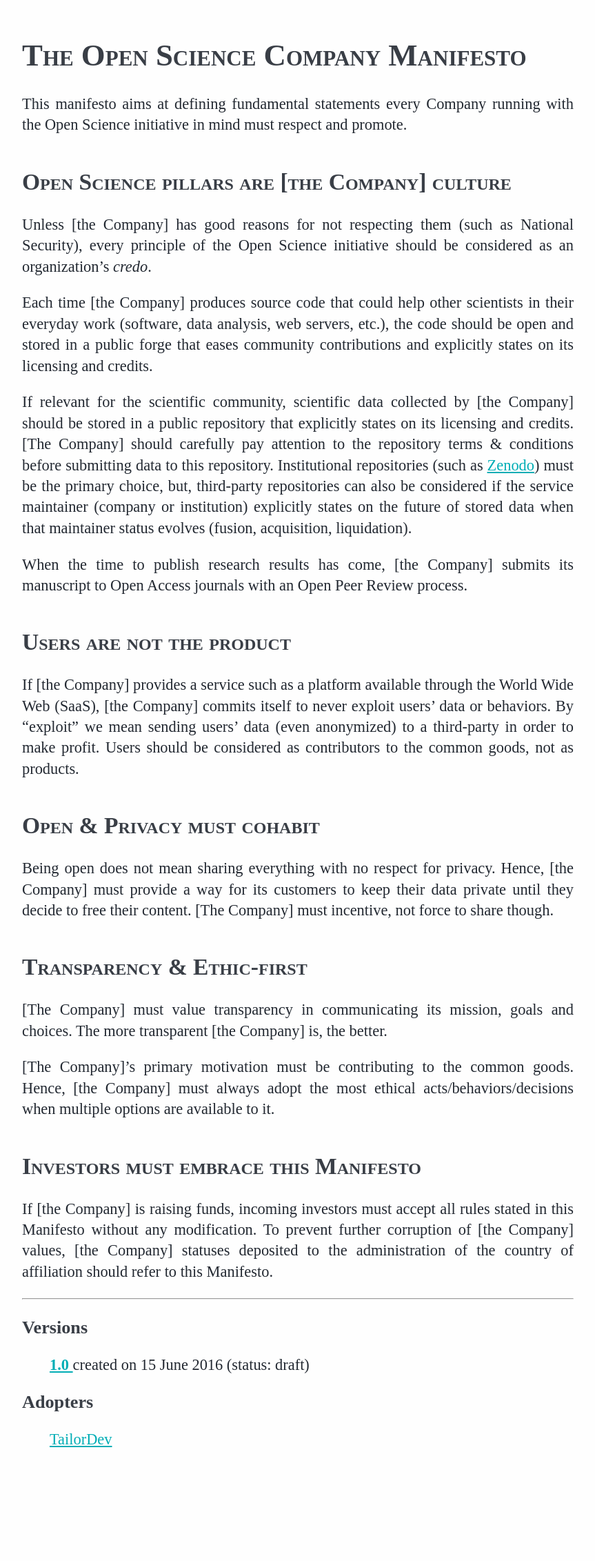
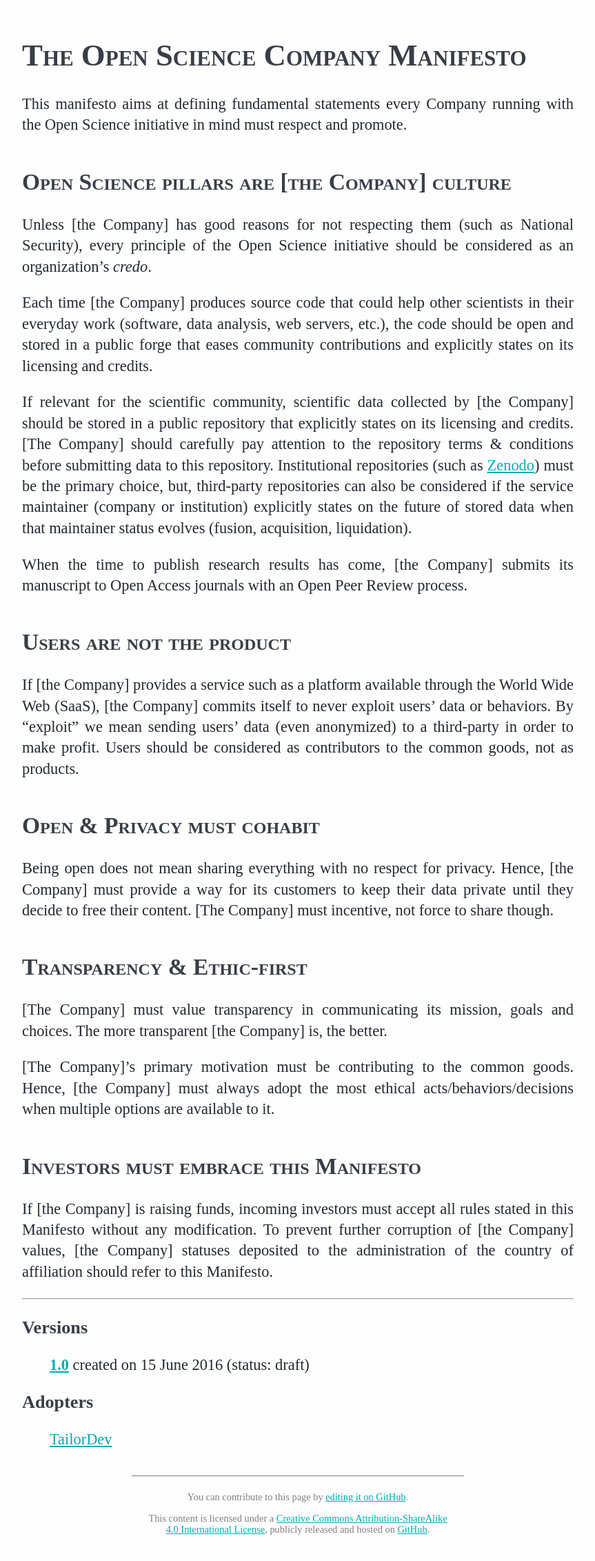
Before and after one commit to TailorDev/manifesto, a Jekyll site: the page built from index.html, in a window 1280 px wide. Shown: the whole page at 69% size, without its empty margins (208-1071 px from the left). Built offline with Jekyll 4.4.1, drawn with Linux system fonts in a browser that asks for light colours; before the commit the page ends 2147 px from its top, so only the background shows below that.

Commit message:
Add footer (+ fix title/style)

```diff
--- a/_layouts/default.html
+++ b/_layouts/default.html
@@ -16,7 +16,14 @@
     <div class="content">
         {{ content }}
     </div>
-
+    <footer>
+        <p>You can contribute to this page by <a href="https://github.com/TailorDev/manifesto/edit/gh-pages/{{ page.path }}">editing it on GitHub</a>.</p>
+        <p>
+            This content is licensed under a
+            <a href="https://creativecommons.org/licenses/by-sa/4.0/">Creative Commons Attribution-ShareAlike 4.0 International License</a>, publicly released
+            and hosted on <a href="https://github.com/TailorDev/manifesto">GitHub</a>.
+        </p>
+    </footer>
   </body>
 
 </html>
--- a/css/styles.scss
+++ b/css/styles.scss
@@ -40,7 +40,7 @@ body
     {
         list-style: none outside;
     }
-    .content
+    .content, footer
     {
         font-family: 'Times New Roman', Georgia, serif;
         font-size: 1.4rem;
@@ -50,4 +50,19 @@ body
         margin-left: auto;
         padding: 1rem;
     }
+
+    footer
+    {
+        font-size: 0.9rem;
+        max-width: 450px;
+        border-top: 1px solid gray;
+        padding-top: 0.5rem;
+        color: gray;
+    }
+
+    footer p
+    {
+        text-align: center;
+        line-height: 1rem;
+    }
 }
--- a/index.html
+++ b/index.html
@@ -18,14 +18,12 @@ title: Open Science Company Manifesto
 {% for p in site.pages %}
 {% if p.url contains '/version/' %}
     <li class="version">
-        <a href="{{ p.url }}">
-            {% assign name = p.name|replace:'.md','' %}
-            {% if p.current %}
-                <strong>{{ name }}</strong>
-            {% else %}
-                {{ name }}
-            {% endif %}
-        </a>
+    {% assign name = p.name|replace:'.md','' %}
+    {% if p.current %}
+        <a href="{{ p.url }}"><strong>{{ name }}</strong></a>
+    {% else %}
+        <a href="{{ p.url }}">{{ name }}</a>
+    {% endif %}
         created on {{ p.created_at|date_to_long_string }}
         {% if p.status %}(status: {{ p.status }}){% endif %}
     </li>
```
Also changed, not shown: other parts of _layouts/default.html (+1 -1 lines).
